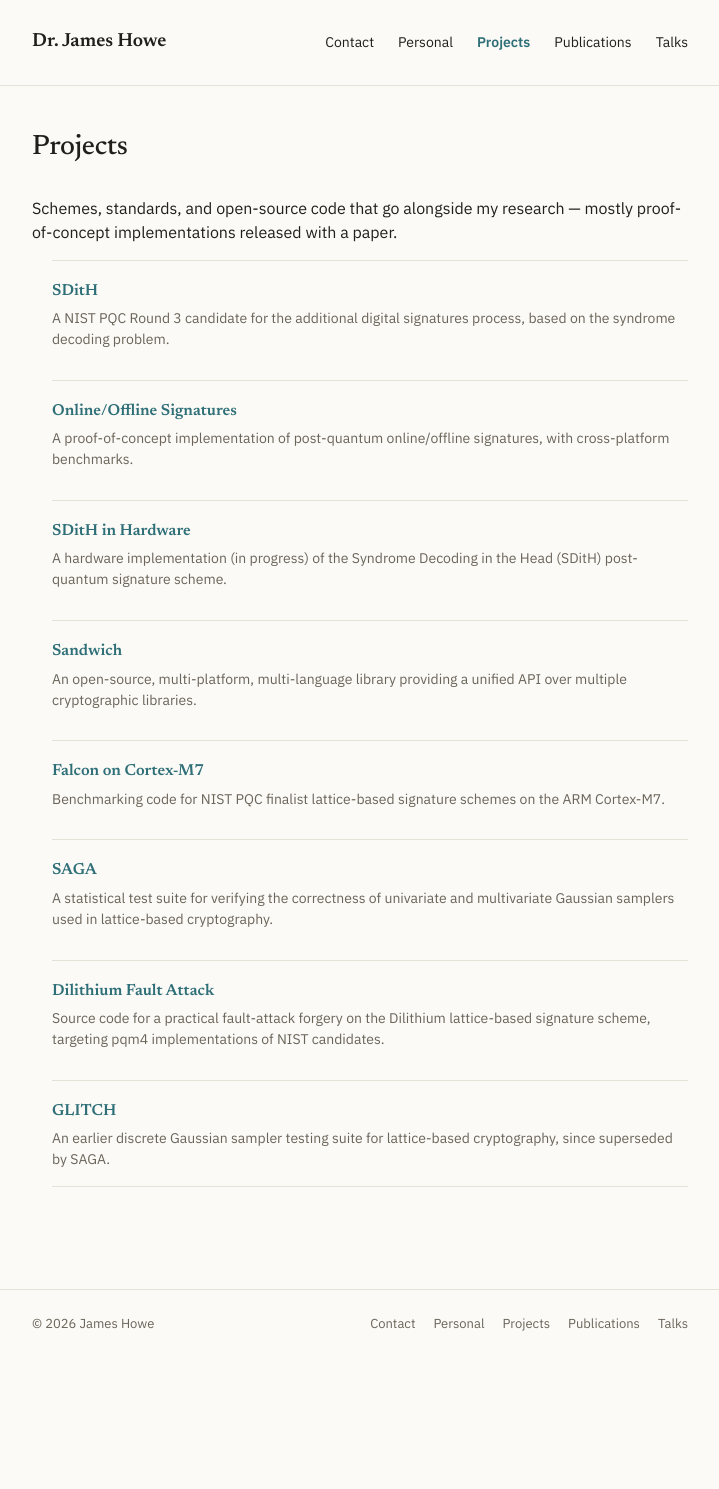
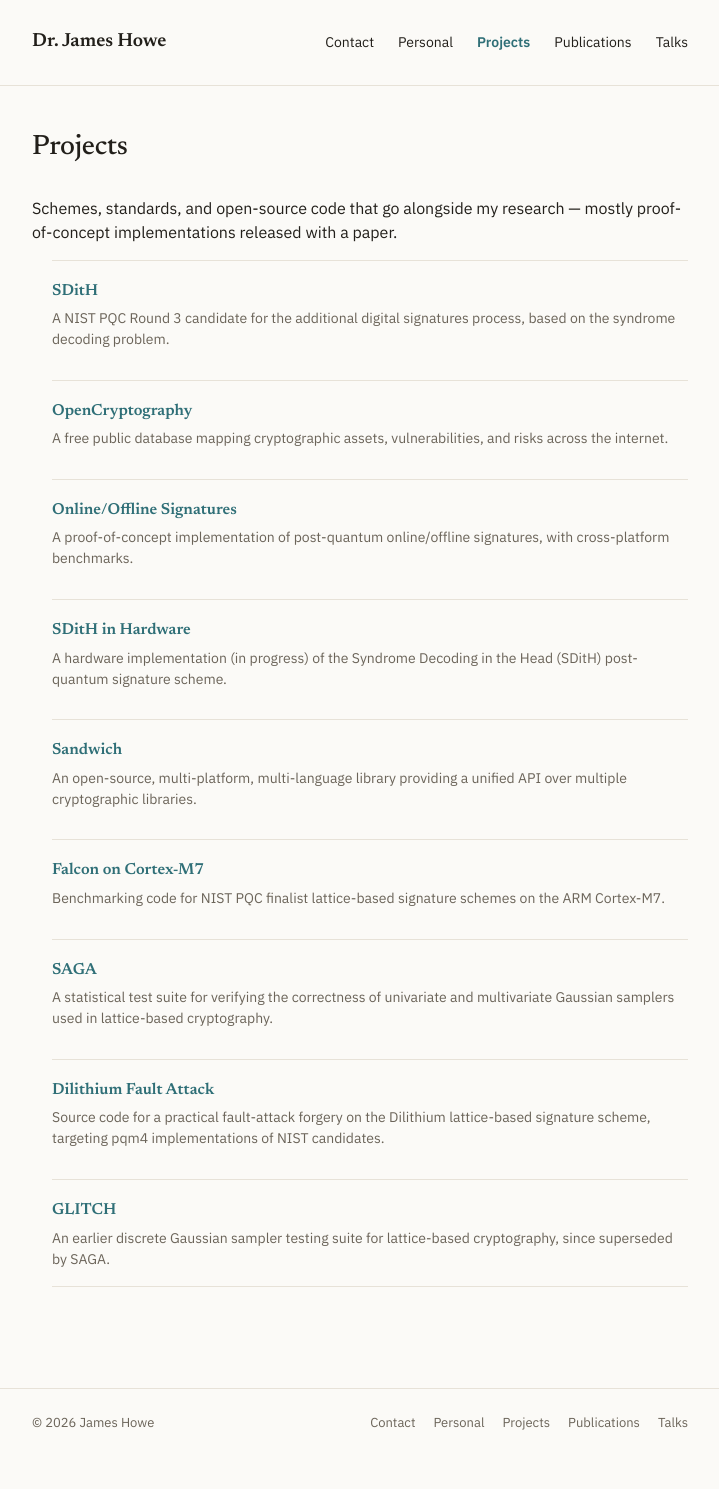
Before and after one commit to jameshoweee/jameshoweee.github.io, a Jekyll site: the page built from projects/index.md, in a window 1280 px wide. Shown: the whole page, without its empty margins (280-999 px from the left). Built offline with Jekyll 4.4.1, drawn with Linux system fonts in a browser that asks for light colours; before the commit the page ends 1390 px from its top, so only the background shows below that.

Commit message:
Move OpenCryptography from the homepage bio to its own project page
Belongs alongside SDitH/Sandwich/etc as a project, not folded into
the "Professional" bio paragraph. Pinned second in the projects list,
right after SDitH, since it's the most recent item there (Oct 2025).

Co-Authored-By: Claude Sonnet 5 <noreply@anthropic.com>

```diff
--- a/projects/index.md
+++ b/projects/index.md
@@ -11,6 +11,10 @@ Schemes, standards, and open-source code that go alongside my research — mostl
   <li>
     <a class="project-name" href="/projects/sdith/">SDitH</a>
     <div class="project-desc">A NIST PQC Round 3 candidate for the additional digital signatures process, based on the syndrome decoding problem.</div>
+  </li>
+  <li>
+    <a class="project-name" href="/projects/opencryptography/">OpenCryptography</a>
+    <div class="project-desc">A free public database mapping cryptographic assets, vulnerabilities, and risks across the internet.</div>
   </li>
   <li>
     <a class="project-name" href="/projects/online-offline-signatures/">Online/Offline Signatures</a>
```
Also changed, not shown: index.md (+1 -1 lines), projects/opencryptography.md (added, +16 -0 lines).
